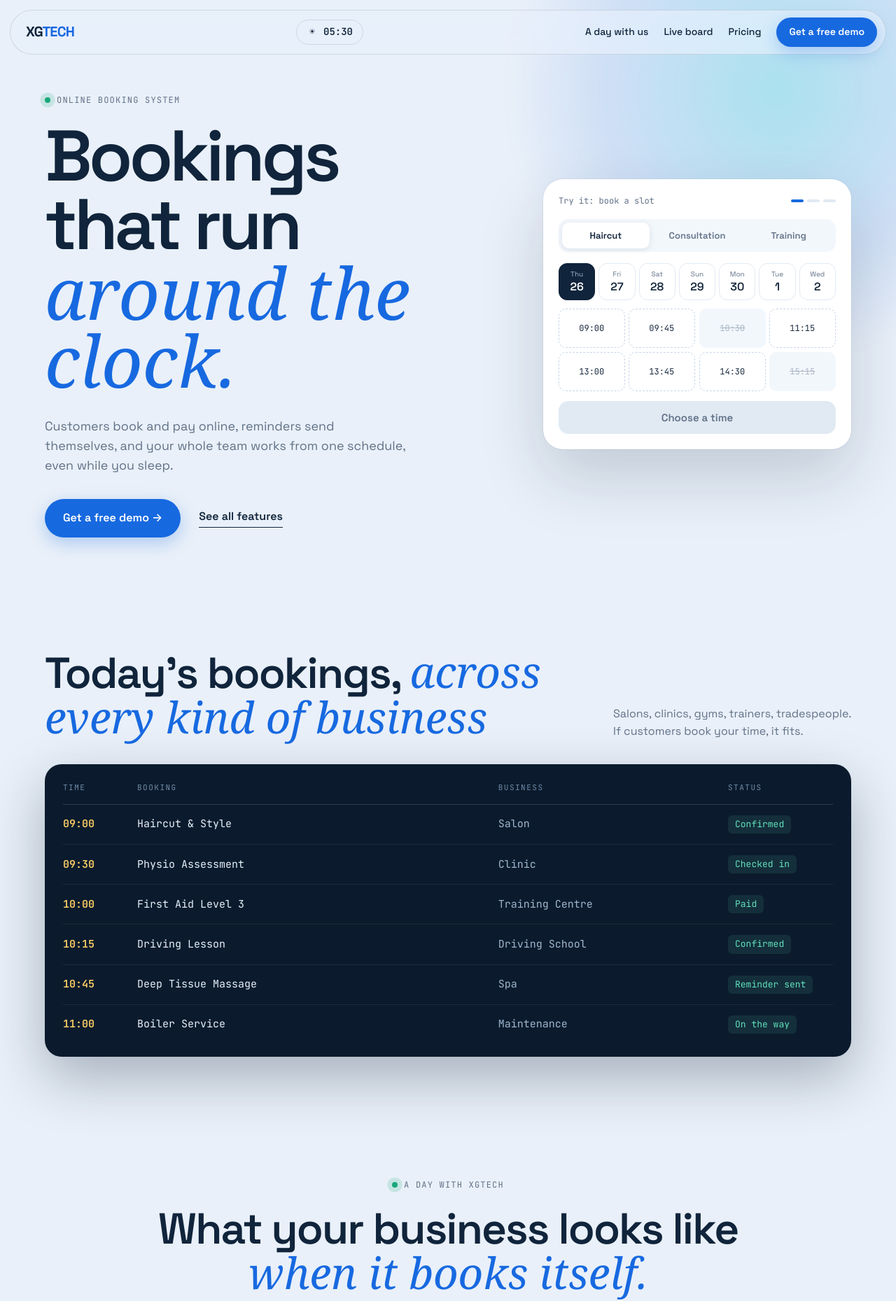
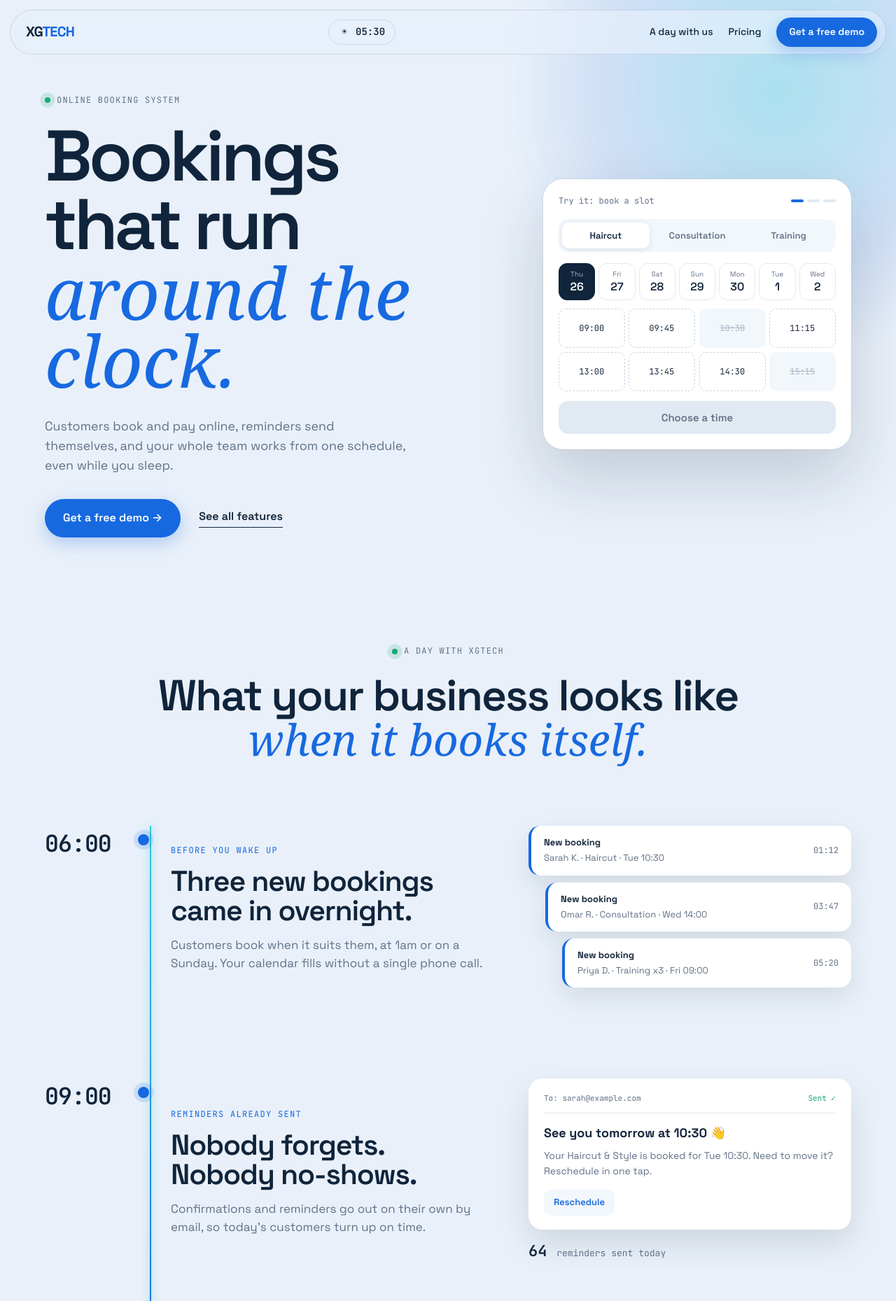
Before and after one commit to Shorifa1234/booking-system-xgtech, a PHP site: page / in a window 1280 px wide. Shown: the top 1859 px of the page at 70% size. Run offline with PHP 8.4, Linux system fonts and the light colour scheme; some web fonts are replaced.

Commit message:
Remove live bookings board section
Drops the departures-style board, its nav link, data, script and
styles, and rebuilds the static GitHub Pages copy.

Co-Authored-By: Claude Opus 5.5 <noreply@anthropic.com>

```diff
--- a/assets/css/day.css
+++ b/assets/css/day.css
@@ -89,21 +89,6 @@ h1 em{display:inline-block;padding-right:.08em}
 .w-note{font-size:13px;color:var(--muted);text-align:center;margin:16px 0 10px}
 .again{width:100%;border:1px solid var(--line);background:#fff;border-radius:14px;padding:12px;font-weight:600;color:var(--navy)}
 .again:hover{border-color:var(--blue);color:var(--blue)}
-
-/* Live board */
-.board-wrap{padding:90px max(24px,5vw)}
-.board-title{display:flex;justify-content:space-between;align-items:end;gap:40px;margin-bottom:34px;flex-wrap:wrap}
-.board-title h2{max-width:760px}
-.board-title p{max-width:340px;color:var(--fg2);margin:0}
-.board{background:var(--night);color:#e6f0fa;border-radius:24px;padding:10px 26px 18px;font-family:var(--mono);box-shadow:0 30px 80px rgba(11,27,45,.3);overflow:hidden}
-.b-row{display:grid;grid-template-columns:90px 1.6fr 1fr 150px;gap:16px;padding:15px 0;border-bottom:1px solid rgba(255,255,255,.07);font-size:15px;align-items:center}
-.b-head{font-size:11px;text-transform:uppercase;letter-spacing:1.5px;color:#6f8aa6;border-color:rgba(255,255,255,.15)}
-#board-rows .b-row:last-child{border:0}
-.b-time{color:#ffd166;font-weight:600}
-.b-who{color:#9fb6cf}
-.b-st{color:#62e1bd;justify-self:start;padding:3px 10px;border-radius:6px;background:rgba(98,225,189,.1);font-size:13px}
-.b-row.flip{animation:flip .55s cubic-bezier(.3,1.4,.5,1) both}
-@keyframes flip{from{transform:perspective(600px) rotateX(-90deg);opacity:0}}
 
 /* The day timeline */
 .day{padding:80px max(24px,5vw) 40px}
@@ -199,7 +184,6 @@ h1 em{display:inline-block;padding-right:.08em}
   .hero{grid-template-columns:1fr;padding-top:120px;gap:50px}
   .widget{justify-self:start}
   .m-body{grid-template-columns:1fr;gap:28px}
-  .b-row{grid-template-columns:70px 1.4fr 1fr 130px;font-size:13px}
 }
 @media(max-width:720px){
   .links a:not(.pill-btn){display:none}
@@ -209,11 +193,6 @@ h1 em{display:inline-block;padding-right:.08em}
   .moment{grid-template-columns:1fr;margin-bottom:90px;padding-left:46px;position:relative}
   .m-node{position:absolute;left:11px;top:6px;margin:0}
   .m-time{position:static;font-size:24px;margin-bottom:10px}
-  .b-row{grid-template-columns:58px 1fr;gap:4px 12px;font-size:13px}
-  .b-row .b-who{grid-column:2;font-size:12px}
-  .b-row .b-st{grid-column:2}
-  .b-head span:nth-child(3),.b-head span:nth-child(4){display:none}
-  .board{padding:8px 18px 14px}
   .ticket{grid-template-columns:1fr}
   .ticket-main{border-radius:24px 24px 0 0}
   .ticket-stub{border-radius:0 0 24px 24px;border-left:0;border-top:2px dashed rgba(255,255,255,.5);flex-direction:row;flex-wrap:wrap;align-items:center}
--- a/assets/js/day.js
+++ b/assets/js/day.js
@@ -175,27 +175,6 @@
 
   renderSlots();
 
-  /* ---------- Live board: rows roll in like a departures board ---------- */
-  var rowsEl = document.getElementById('board-rows');
-  var data = JSON.parse(document.getElementById('board-data').textContent);
-  var next = rowsEl.children.length;
-
-  function esc(s) { var d = document.createElement('div'); d.textContent = s; return d.innerHTML; }
-
-  if (!reduce) {
-    setInterval(function () {
-      if (document.hidden) return;
-      var r = data[next % data.length]; next++;
-      var row = document.createElement('div');
-      row.className = 'b-row flip';
-      row.setAttribute('role', 'row');
-      row.innerHTML = '<span class="b-time">' + esc(r[0]) + '</span><span>' + esc(r[1]) +
-        '</span><span class="b-who">' + esc(r[2]) + '</span><span class="b-st">' + esc(r[3]) + '</span>';
-      rowsEl.removeChild(rowsEl.firstElementChild);
-      rowsEl.appendChild(row);
-    }, 2600);
-  }
-
   /* ---------- Static (GitHub Pages) form: open an email draft ---------- */
   var sform = document.querySelector('form[data-static]');
   if (sform) {
--- a/index.php
+++ b/index.php
@@ -9,20 +9,6 @@ $dbError = flash('db_error');
 
 // STATIC_BUILD is set by build.php when exporting the GitHub Pages version.
 $static = defined('STATIC_BUILD');
-
-// Live board rows: time, what, who, status
-$board = [
-    ['09:00', 'Haircut & Style',     'Salon',          'Confirmed'],
-    ['09:30', 'Physio Assessment',   'Clinic',         'Checked in'],
-    ['10:00', 'First Aid Level 3',   'Training Centre','Paid'],
-    ['10:15', 'Driving Lesson',      'Driving School', 'Confirmed'],
-    ['10:45', 'Deep Tissue Massage', 'Spa',            'Reminder sent'],
-    ['11:00', 'Boiler Service',      'Maintenance',    'On the way'],
-    ['11:30', 'Strategy Session',    'Consultant',     'Paid'],
-    ['12:00', 'HIIT Class · 14/16',  'Gym',            'Filling up'],
-    ['12:30', 'Escape Room · 6 ppl', 'Events',         'Deposit paid'],
-    ['13:00', 'Brow Lamination',     'Beauty',         'Confirmed'],
-];
 
 // The day, hour by hour
 $moments = [
@@ -52,7 +38,6 @@ $moments = [
   <div class="clock" aria-hidden="true"><span class="clock-icon">☀</span><span class="clock-time">06:00</span></div>
   <nav class="links">
     <a href="#day">A day with us</a>
-    <a href="#board">Live board</a>
     <a href="<?= e($site['pricing_url']) ?>">Pricing</a>
     <a href="#contact" class="pill-btn">Get a free demo</a>
   </nav>
@@ -107,23 +92,6 @@ $moments = [
         <button class="again" id="again">↺ Book another</button>
       </div>
     </div>
-  </section>
-
-  <!-- DEPARTURES-STYLE LIVE BOARD -->
-  <section class="board-wrap" id="board">
-    <div class="board-title">
-      <h2>Today’s bookings, <em>across every kind of business</em></h2>
-      <p>Salons, clinics, gyms, trainers, tradespeople. If customers book your time, it fits.</p>
-    </div>
-    <div class="board" role="table" aria-label="Example bookings">
-      <div class="b-row b-head" role="row"><span>Time</span><span>Booking</span><span>Business</span><span>Status</span></div>
-      <div id="board-rows">
-        <?php foreach (array_slice($board, 0, 6) as [$t, $what, $who, $st]): ?>
-          <div class="b-row" role="row"><span class="b-time"><?= e($t) ?></span><span><?= e($what) ?></span><span class="b-who"><?= e($who) ?></span><span class="b-st"><?= e($st) ?></span></div>
-        <?php endforeach; ?>
-      </div>
-    </div>
-    <script type="application/json" id="board-data"><?= json_encode($board, JSON_HEX_TAG | JSON_HEX_AMP) ?></script>
   </section>
 
   <!-- A DAY, HOUR BY HOUR -->
```
Also changed, not shown: docs/assets/css/day.css (+0 -21 lines), docs/assets/js/day.js (+0 -21 lines), docs/index.html (+0 -21 lines).
